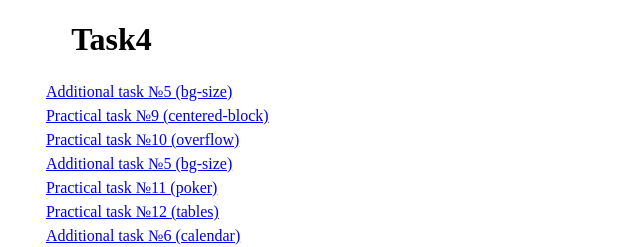
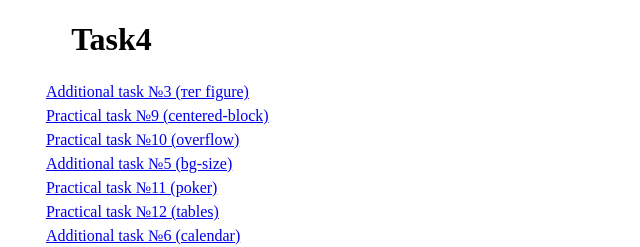
Before and after one commit to DariaStefanovich/Task4.github.io, a plain HTML site: page index.html in a window 1280 px wide. Shown: the full height of the page, 0-640 px from the left. Drawn offline with Linux system fonts and the light colour scheme.

Commit message:
Update index.html

```diff
--- a/index.html
+++ b/index.html
@@ -7,7 +7,7 @@
  <body>
      <h1 style="margin-left: 5%;">Task4</h1>
      <p style="line-height: 150%; margin-left: 3%;">
-        <a href="figure_figcaption.html" target="_blank" title="Lesson #3 (img, аттрибут style)"> Additional task №5 (bg-size)</a><br>
+        <a href="figure_figcaption.html" target="_blank" title="Lesson #3 (img, аттрибут style)"> Additional task №3 (тег figure)</a><br>
         <a href="centered-block.html" target="_blank" title="Lesson #5 (padding, margin, background)"> Practical task №9 (centered-block)</a><br>
         <a href="overflow-test.html" target="_blank" title="Lesson #5 (padding, margin, background)"> Practical task №10 (overflow)</a><br>
         <a href="bg-size.html" target="_blank" title="Lesson #5 (padding, margin, background)"> Additional task №5 (bg-size)</a><br>
```
